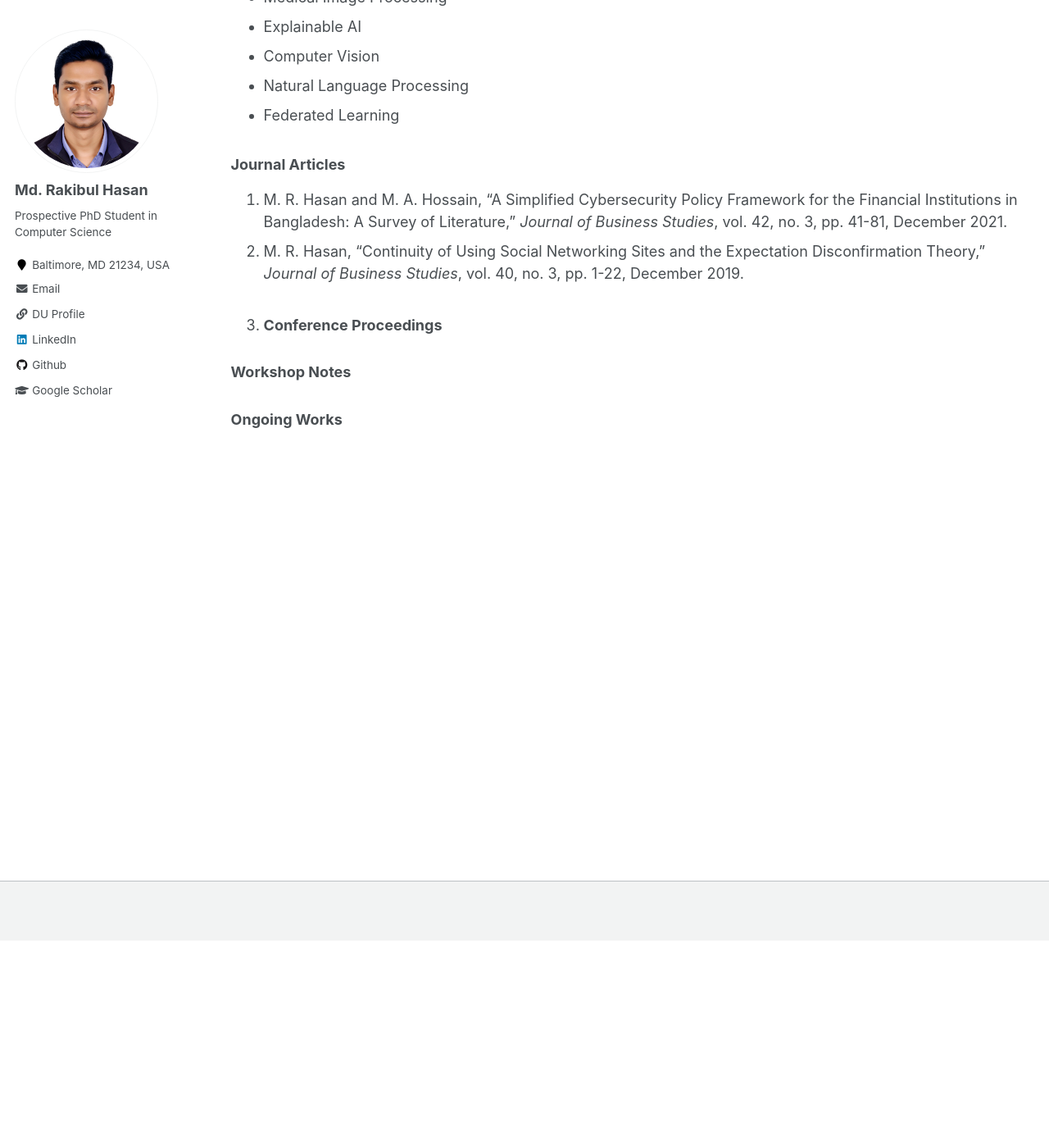
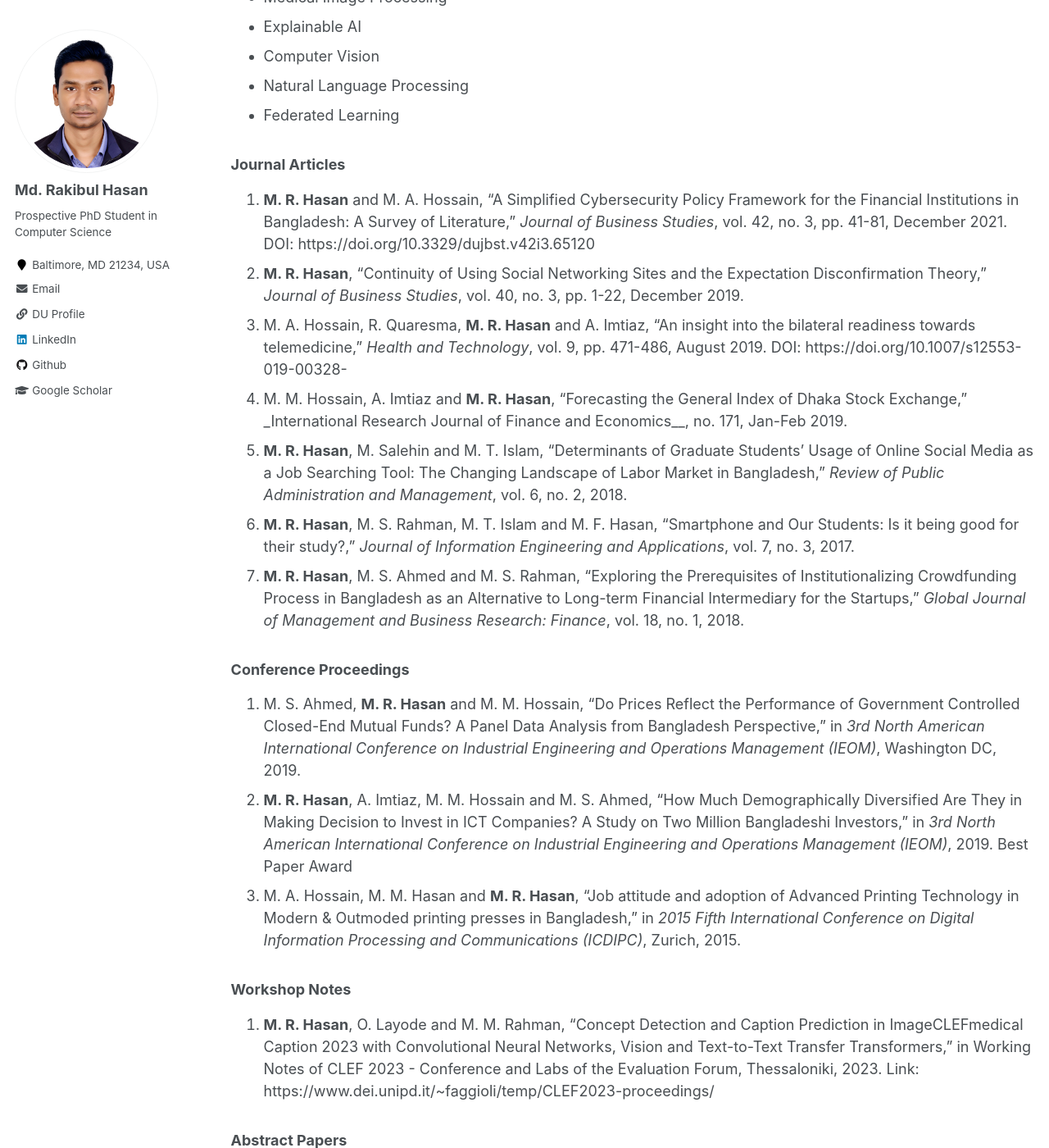
Before and after one commit to Hasan-MdRakibul/hasan-mdrakibul.github.io, a Jekyll site: the page built from _pages/research.md, in a window 1280 px wide and 1400 px high, scrolled down 253 px. Shown: the whole window at 82% size. Built offline with Jekyll 4.4.1, drawn with Linux system fonts in a browser that asks for light colours; our own code applies the rules of GitHub Pages for plain Markdown files; some of the changed text lies outside the part shown.

Commit message:
init changes

```diff
--- a/_pages/research.md
+++ b/_pages/research.md
@@ -13,13 +13,26 @@ author_profile: true
 - Federated Learning
 
 ### Journal Articles
-1. M. R. Hasan and M. A. Hossain, "A Simplified Cybersecurity Policy Framework for the Financial Institutions in Bangladesh: A Survey of Literature," _Journal of Business Studies_, vol. 42, no. 3, pp. 41-81, December 2021.
-2. M. R. Hasan, "Continuity of Using Social Networking Sites and the Expectation Disconfirmation Theory," _Journal of Business Studies_, vol. 40, no. 3, pp. 1-22, December 2019.
-3.
+1. **M. R. Hasan** and M. A. Hossain, "A Simplified Cybersecurity Policy Framework for the Financial Institutions in Bangladesh: A Survey of Literature," _Journal of Business Studies_, vol. 42, no. 3, pp. 41-81, December 2021. DOI: https://doi.org/10.3329/dujbst.v42i3.65120
+2. **M. R. Hasan**, "Continuity of Using Social Networking Sites and the Expectation Disconfirmation Theory," _Journal of Business Studies_, vol. 40, no. 3, pp. 1-22, December 2019.
+3. M. A. Hossain, R. Quaresma, **M. R. Hasan** and A. Imtiaz, "An insight into the bilateral readiness towards telemedicine," _Health and Technology_, vol. 9, pp. 471-486, August 2019. DOI:  https://doi.org/10.1007/s12553-019-00328-
+4. M. M. Hossain, A. Imtiaz and **M. R. Hasan**, "Forecasting the General Index of Dhaka Stock Exchange," _International Research Journal of Finance and Economics__, no. 171, Jan-Feb 2019.
+5. **M. R. Hasan**, M. Salehin and M. T. Islam, "Determinants of Graduate Students’ Usage of Online Social Media as a Job Searching Tool: The Changing Landscape of Labor Market in Bangladesh," _Review of Public Administration and Management_, vol. 6, no. 2, 2018.
+6. **M. R. Hasan**, M. S. Rahman, M. T. Islam and M. F. Hasan, "Smartphone and Our Students: Is it being good for their study?," _Journal of Information Engineering and Applications_, vol. 7, no. 3, 2017.
+7. **M. R. Hasan**, M. S. Ahmed and M. S. Rahman, "Exploring the Prerequisites of Institutionalizing Crowdfunding Process in Bangladesh as an Alternative to Long-term Financial Intermediary for the Startups," _Global Journal of Management and Business Research: Finance_, vol. 18, no. 1, 2018.
+
 ### Conference Proceedings
-
+1. M. S. Ahmed, **M. R. Hasan** and M. M. Hossain, "Do Prices Reflect the Performance of Government Controlled Closed-End Mutual Funds? A Panel Data Analysis from Bangladesh Perspective," in _3rd North American International Conference on Industrial Engineering and Operations Management (IEOM)_, Washington DC, 2019.
+2. **M. R. Hasan**, A. Imtiaz, M. M. Hossain and M. S. Ahmed, "How Much Demographically Diversified Are They in Making Decision to Invest in ICT Companies? A Study on Two Million Bangladeshi Investors," in _3rd North American International Conference on Industrial Engineering and Operations Management (IEOM)_, 2019. Best Paper Award
+3. M. A. Hossain, M. M. Hasan and **M. R. Hasan**, "Job attitude and adoption of Advanced Printing Technology in Modern & Outmoded printing presses in Bangladesh," in _2015 Fifth International Conference on Digital Information Processing and Communications (ICDIPC)_, Zurich, 2015.
 
 ### Workshop Notes
+1. **M. R. Hasan**, O. Layode and M. M. Rahman, "Concept Detection and Caption Prediction in ImageCLEFmedical Caption 2023 with Convolutional Neural Networks, Vision and Text-to-Text Transfer Transformers," in Working Notes of CLEF 2023 - Conference and Labs of the Evaluation Forum, Thessaloniki, 2023. Link: https://www.dei.unipd.it/~faggioli/temp/CLEF2023-proceedings/
 
+### Abstract Papers
+1. **M. R. Hasan** and M. M. Rahman, Exemplifying the Automated Decision-Making Process of Medical Image Annotation Systems through Explainable AI Tools, IEEE, 2023. Abstracts of the 2023 International IEEE Conference on Systems, Man, and Cybernetics Maui, Hawaii. Link: https://ieeesmc2023.org/abstracts/
 
 ### Ongoing Works
+1. Image and Text Feature based Multimodal Learning for Multi-label Classification of Radiology Images in Biomedical Literature
+2. Interpretability of CNN Models in Multi-Labelling Medical Images.
+3. Explainable AI Tools for Transformer based Automated Medical Image Captioning System.
```
